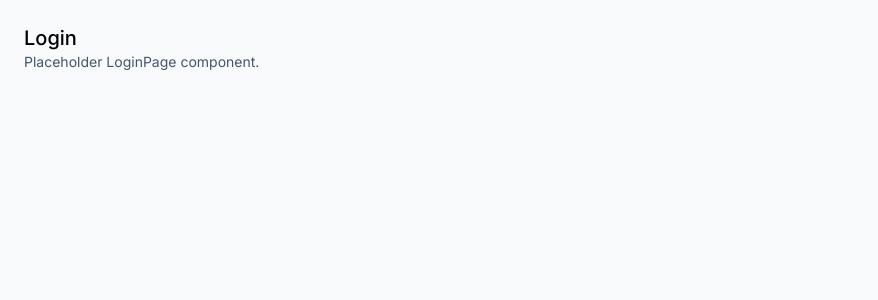
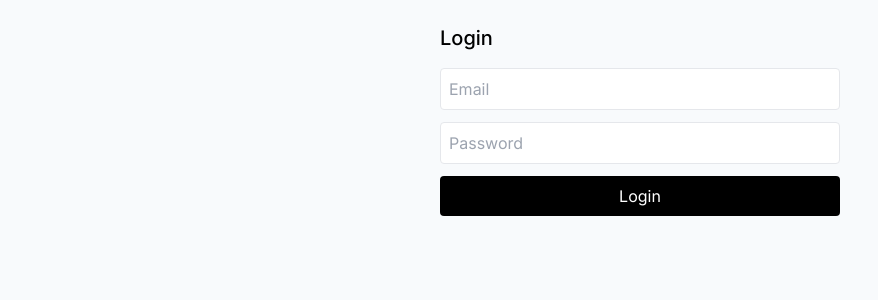
Before and after one commit to prasad-kadagalla/ResumeAI, a React (Vite) app: page / in a window 1280 px wide. Shown: the top 300 px of the page, without its empty margins (0-878 px from the left). Built offline with nearby package versions, Linux system fonts and the light colour scheme.

Commit message:
Update LoginPage.tsx

```diff
--- a/components/LoginPage.tsx
+++ b/components/LoginPage.tsx
@@ -1,10 +1,42 @@
-import React from 'react';
+import React, { useState } from 'react';
 
 export default function LoginPage() {
+  const [email, setEmail] = useState('');
+  const [password, setPassword] = useState('');
+
+  const handleSubmit = (e: React.FormEvent) => {
+    e.preventDefault();
+    console.log({ email, password });
+  };
+
   return (
-    <div className="p-6">
-      <h1 className="text-xl font-medium">Login</h1>
-      <p className="text-sm text-slate-600">Placeholder LoginPage component.</p>
+    <div className="p-6 max-w-md mx-auto">
+      <h1 className="text-xl font-medium mb-4">Login</h1>
+
+      <form onSubmit={handleSubmit} className="space-y-3">
+        <input
+          type="email"
+          placeholder="Email"
+          className="w-full border p-2 rounded"
+          value={email}
+          onChange={(e) => setEmail(e.target.value)}
+        />
+
+        <input
+          type="password"
+          placeholder="Password"
+          className="w-full border p-2 rounded"
+          value={password}
+          onChange={(e) => setPassword(e.target.value)}
+        />
+
+        <button
+          type="submit"
+          className="w-full bg-black text-white py-2 rounded"
+        >
+          Login
+        </button>
+      </form>
     </div>
   );
 }
```
